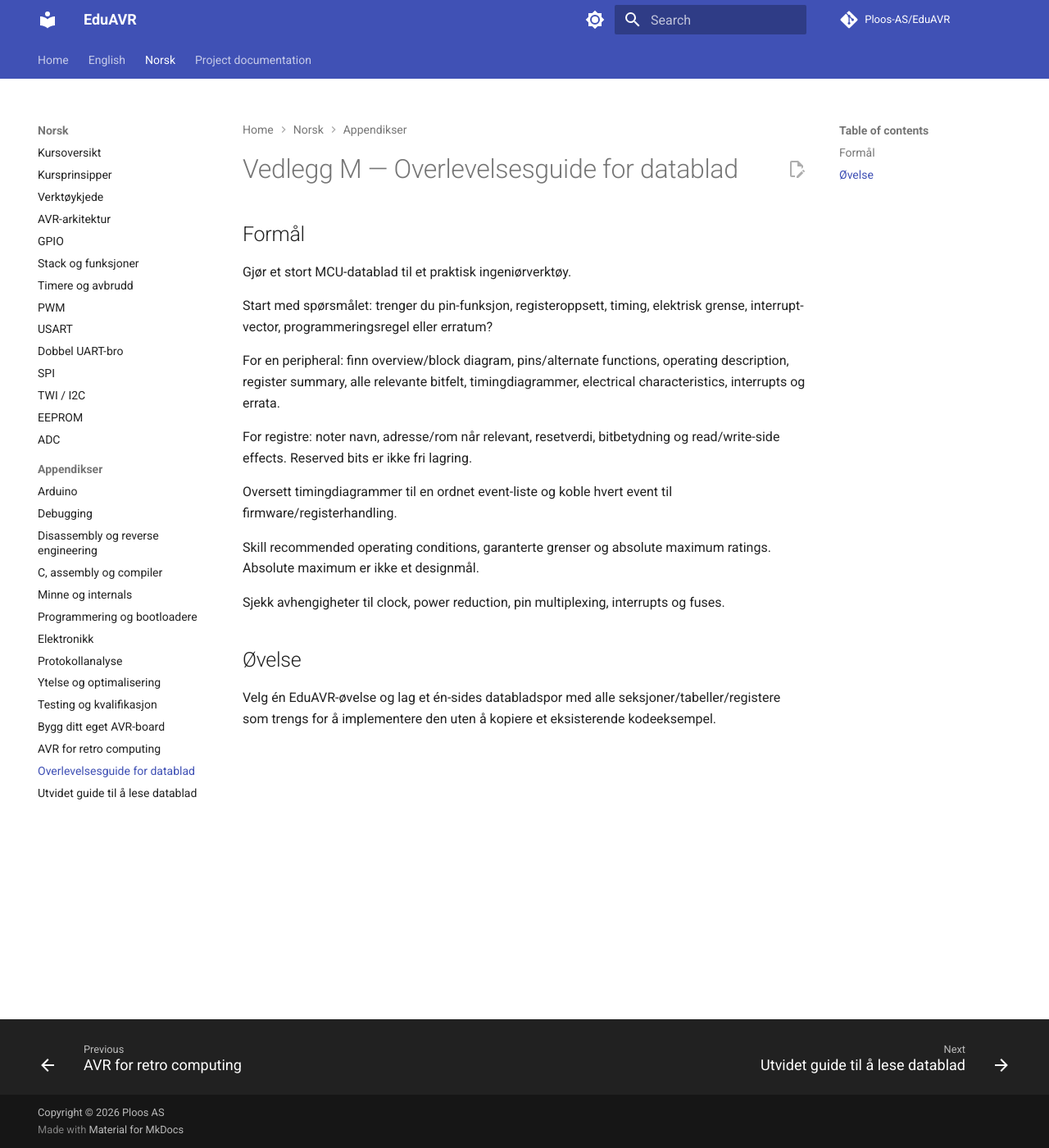
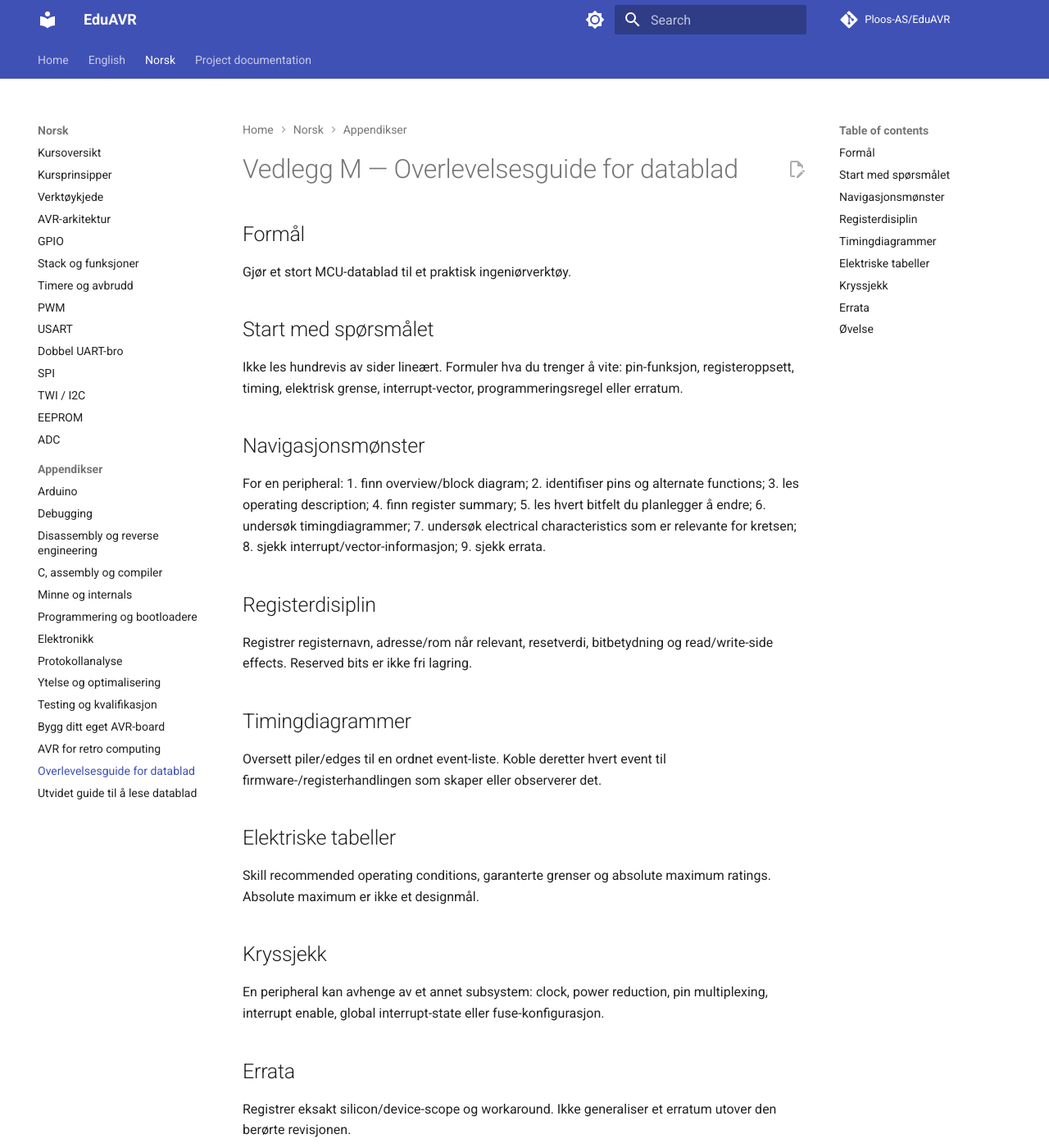
Before and after one commit to Ploos-AS/EduAVR, an MkDocs documentation site: the page built from docs/no/vedlegg-m-databladguide.md, in a window 1280 px wide and 1400 px high. Shown: the whole window at 82% size. Built offline with MkDocs 1.6.1 and Material for MkDocs 9.7.7, drawn with Linux system fonts in a browser that asks for light colours; comment, search, counter and statistics services are not loaded; some of the changed text lies outside the part shown.

Commit message:
docs: bring Norwegian appendix M to semantic parity

```diff
--- a/docs/no/vedlegg-m-databladguide.md
+++ b/docs/no/vedlegg-m-databladguide.md
@@ -3,17 +3,35 @@
 ## Formål
 Gjør et stort MCU-datablad til et praktisk ingeniørverktøy.
 
-Start med spørsmålet: trenger du pin-funksjon, registeroppsett, timing, elektrisk grense, interrupt-vector, programmeringsregel eller erratum?
+## Start med spørsmålet
+Ikke les hundrevis av sider lineært. Formuler hva du trenger å vite: pin-funksjon, registeroppsett, timing, elektrisk grense, interrupt-vector, programmeringsregel eller erratum.
 
-For en peripheral: finn overview/block diagram, pins/alternate functions, operating description, register summary, alle relevante bitfelt, timingdiagrammer, electrical characteristics, interrupts og errata.
+## Navigasjonsmønster
+For en peripheral:
+1. finn overview/block diagram;
+2. identifiser pins og alternate functions;
+3. les operating description;
+4. finn register summary;
+5. les hvert bitfelt du planlegger å endre;
+6. undersøk timingdiagrammer;
+7. undersøk electrical characteristics som er relevante for kretsen;
+8. sjekk interrupt/vector-informasjon;
+9. sjekk errata.
 
-For registre: noter navn, adresse/rom når relevant, resetverdi, bitbetydning og read/write-side effects. Reserved bits er ikke fri lagring.
+## Registerdisiplin
+Registrer registernavn, adresse/rom når relevant, resetverdi, bitbetydning og read/write-side effects. Reserved bits er ikke fri lagring.
 
-Oversett timingdiagrammer til en ordnet event-liste og koble hvert event til firmware/registerhandling.
+## Timingdiagrammer
+Oversett piler/edges til en ordnet event-liste. Koble deretter hvert event til firmware-/registerhandlingen som skaper eller observerer det.
 
+## Elektriske tabeller
 Skill recommended operating conditions, garanterte grenser og absolute maximum ratings. Absolute maximum er ikke et designmål.
 
-Sjekk avhengigheter til clock, power reduction, pin multiplexing, interrupts og fuses.
+## Kryssjekk
+En peripheral kan avhenge av et annet subsystem: clock, power reduction, pin multiplexing, interrupt enable, global interrupt-state eller fuse-konfigurasjon.
+
+## Errata
+Registrer eksakt silicon/device-scope og workaround. Ikke generaliser et erratum utover den berørte revisjonen.
 
 ## Øvelse
-Velg én EduAVR-øvelse og lag et én-sides databladspor med alle seksjoner/tabeller/registere som trengs for å implementere den uten å kopiere et eksisterende kodeeksempel.
+Velg én EduAVR-øvelse og lag et én-sides databladspor som inneholder alle tabeller/seksjoner/registre som trengs for å implementere den uten å kopiere et eksisterende kodeeksempel.
```
